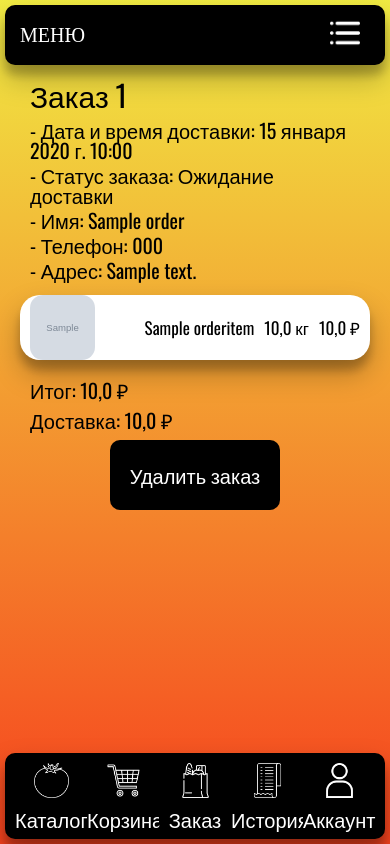
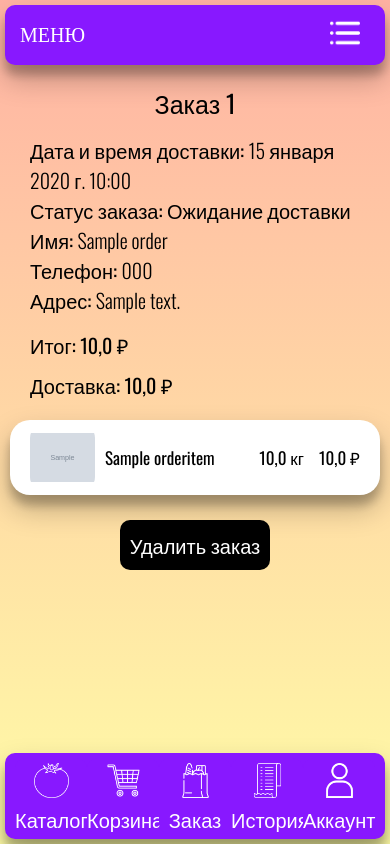
Before and after one commit to rvburov/OnlineStore, a Django app: page /orders/history_orders/ in a window 390 px wide. Run offline with Django 5.2, Linux system fonts and the light colour scheme; a user stored in the database is signed in; tables that the repository leaves empty hold one stand-in row (values such as "Sample post"); grey boxes marked "Sample" are stand-in pictures.

Commit message:
Added mobile version of the site

```diff
--- a/backend/catalog/templates/catalog/product_list.html
+++ b/backend/catalog/templates/catalog/product_list.html
@@ -66,7 +66,7 @@
     </section>
     <section class="product-cart-button">
         <a href="{% url 'cart:cart' %}">
-            <button>Перейти в корзину</button>
+            <button>Перейти в корзину 2345P</button>
         </a>
     </section>
 {% endblock %}
--- a/backend/orders/templates/orders/orders-history.html
+++ b/backend/orders/templates/orders/orders-history.html
@@ -15,30 +15,30 @@
             {% else %}
             <div class="list-order-history-products">
                 {% for order in history_orders %}
+                <p class="order-history-list-products">Заказ {{ order.id }}</p>
                     <div class="order-history-info">
-                        <h1>Заказ {{ order.id }}</h1>
-                        <p> - Дата и время доставки: {{ order.time }}</p>
-                        <p class="order-status"> - Статус заказа: {{ order.get_status_display }}</p>
-                        <p> - Имя: {{ order.name }}</p>
-                        <p> - Телефон: {{ order.phone }}</p>
-                        <p> - Адрес: {{ order.address }}</p>
-                    </div>
-                    <div class="order-history-list-products">
-                        {% for order_item in order.order_item.all %}
-                            <figure class="order-history-product">
-                                <img class="order-history-product-img" src="{{ order_item.product_image.url }}" alt="{{ order_item.product_name }}">
-                                <figcaption class="order-history-product-info">
-                                    <p>{{ order_item.product_name }}</p>
-                                    <p>{{ order_item.product_weight }} кг</p>
-                                    <p>{{ order_item.product_price }} <span>&#8381</span></p>
-                                </figcaption>
-                            </figure>
-                        {% endfor %}
+                        <p> Дата и время доставки: <span>{{ order.time }}</span></p>
+                        <p> Статус заказа: <span>{{ order.get_status_display }}</span></p>
+                        <p> Имя: <span>{{ order.name }}</span></p>
+                        <p> Телефон: <span>{{ order.phone }}</span></p>
+                        <p> Адрес: <span>{{ order.address }}</span></p>
                     </div>
                     <div class="order-history-total-price">
                         <p>Итог: {{ order.total_price }} <span>&#8381</span></p>
                         <p>Доставка: {{ order.delivery_price }} <span>&#8381</span></p>
                     </div>
+                    {% for order_item in order.order_item.all %}
+                        <figure class="order-history-product">
+                            <div class="order-history-product-item">
+                                <img class="order-history-product-img" src="{{ order_item.product_image.url }}" alt="{{ order_item.product_name }}">
+                                <p class="order-history-product-name">{{ order_item.product_name }}</p>
+                            </div>
+                            <figcaption class="order-history-product-info">
+                                <p>{{ order_item.product_weight }} кг</p>
+                                <p>{{ order_item.product_price }} <span>&#8381</span></p>
+                            </figcaption>
+                        </figure>
+                    {% endfor %}
                     {% if order.status == 'waiting' %}
                         <form action="{% url 'orders:orders_delete' order.id %}" method="post">
                             {% csrf_token %}
--- a/backend/orders/templates/orders/orders.html
+++ b/backend/orders/templates/orders/orders.html
@@ -11,9 +11,11 @@
             <p class="order-list-products">Список продуктов в заказе:</p>
             {% for cart in carts %}
                 <figure class="order-product">
-                    <img class="order-product-img" src="{{ cart.products.image.url }}" alt="{{ cart.products.name }}">
+                    <div class="order-product-item">
+                        <img class="order-product-img" src="{{ cart.products.image.url }}" alt="{{ cart.products.name }}">
+                        <p class="order-product-name">{{ cart.products.name }}</p>
+                    </div>
                     <figcaption class="order-product-info">
-                        <p>{{ cart.products.name }}</p>
                         <p>{{ cart.weight }} кг</p>
                         <p>{{ cart.price }} <span>&#8381</span></p>
                     </figcaption>
--- a/backend/static/css/desktop_version/base.css
+++ b/backend/static/css/desktop_version/base.css
@@ -8,7 +8,7 @@ html, body{
     height: 100%;
 }
 html{
-    background: linear-gradient(rgba(239, 233, 46, 0.9), rgba(245, 45, 5, 0.9));
+    background: linear-gradient(rgba(255, 170, 153, 0.9), rgba(255, 252, 157, 0.9));
     background-attachment: fixed;
 }
 body{
@@ -37,7 +37,7 @@ footer {
     display: flex;
     justify-content: space-between;
     align-items: center;
-    background-color: black;
+    background-color: rgb(136, 24, 255);
     border-radius: 10px;
     padding: 10px;
     box-shadow: 0 14px 28px rgba(0,0,0,0.25), 0 10px 10px rgba(0,0,0,0.22);
@@ -56,7 +56,7 @@ footer {
     border: none;
     padding: 10px 20px;
     color: white;
-    background-color: black;
+    background-color: rgb(136, 24, 255);
     cursor: pointer;
 }
 .navigation-btn:hover {
@@ -81,7 +81,7 @@ footer {
     color: white;
     padding: 30px 50px;
     line-height: 1.5;
-    border-radius: 5px 5px 0 0;
+    border-radius: 20px 20px 0 0;
     box-shadow: 0 14px 28px rgba(0,0,0,0.25), 0 10px 10px rgba(0,0,0,0.22);
 }
 .footer-content-item{
@@ -134,7 +134,7 @@ footer {
 
 /* Адаптив под мобильную версию */
 
-@media (max-width: 820px) {
+@media (max-width: 880px) {
     body{
         grid-template-rows: auto 1fr auto;
         grid-template-areas:
@@ -143,18 +143,14 @@ footer {
             "header";
         margin: 0 auto;
     }
-
-    /* Навигация */
-
     .navigation{
         display: flex;
         justify-content: center;
         align-items: center;
-        background-color: black;
         border-radius: 10px;
         padding: 0px;
+        margin: 5px;
         box-shadow: 0 14px 28px rgba(0,0,0,0.25), 0 10px 10px rgba(0,0,0,0.22);
-        margin: 5px 5px;
         position: fixed;
         z-index: 1000;
         bottom: 0;
@@ -174,7 +170,7 @@ footer {
         border: none;
         padding: 0px 0px;
         color: white;
-        background-color: black;
+        background-color: rgb(136, 24, 255);
         cursor: pointer;
         margin: 5px 0;
         width: 72px;
@@ -192,11 +188,10 @@ footer {
         margin-top: 5px;
     }
     /* Реквизиты и контакты */
-
     .footer-content{
-        background-color: black;
+        background-color: rgb(136, 24, 255);
         color: white;
-        margin: 5px 5px;
+        margin: 5px;
         line-height: 1.5;
         border-radius: 10px;
         box-shadow: 0 14px 28px rgba(0,0,0,0.25), 0 10px 10px rgba(0,0,0,0.22);
@@ -283,3 +278,10 @@ footer {
         display: none;
     }
 }
+@media (max-width: 370px) {
+    .navigation-btn{
+        font-size: 20px;
+        margin: 5px 0;
+        width: 65px;
+    }
+}
--- a/backend/static/css/desktop_version/orders-history.css
+++ b/backend/static/css/desktop_version/orders-history.css
@@ -4,57 +4,75 @@
     display: flex;
     flex-direction: column;
     align-items: center;
+    margin: 30px;
+}
+.order-history-list-products{
+    margin: 20px;
+    font-size: 30px;
 }
 .order-history-product{
     display: flex;
     justify-content: space-between;
-    align-items: center;
     margin: 10px;
-    width: 700px;
+    max-width: 800px;
+    width: 100%;
+    padding: 5px 20px;
     background-color: white;
     border-radius: 20px;
     box-shadow: 0 14px 28px rgba(0,0,0,0.25), 0 10px 10px rgba(0,0,0,0.22);
 }
-
+.order-history-product-item{
+    display: flex;
+    align-items: center;
+    justify-content: center;
+    gap: 10px;
+}
 .order-history-product-img{
-    margin-left: 20px;
     width: 100px;
     height: 100px;
     border-radius: 20%;
-    object-fit: cover;
+    object-fit: contain;
     box-sizing: border-box;
 }
-
+.order-history-product-name{
+    font-size: 24px;
+}
 .order-history-product-info{
     display: flex;
-    justify-content: space-between;
     align-items: center;
-    gap: 10px;
-    font-size: 24px;
-    margin-right: 50px;
+    font-size: 30px;
+    gap: 20px;
 }
 
 /* Стили данных заказа */
 
 .order-history-info{
-    width: 700px;
+    max-width: 800px;
+    width: 100%;
 }
 .order-history-info h1{
     font-size: 30px;
-    margin: 10px 10px;
+    margin-top: 20px;
+    margin-bottom: 20px;
 }
 .order-history-info p{
     font-size: 20px;
-    margin: 5px 10px;
+    line-height: 1.5;
 }
+.order-history-info span{
+    font-weight: 300;
+}
+
 
 /* Стили стоимоти заказа */
 .order-history-total-price{
-    width: 700px;
+    max-width: 800px;
+    width: 100%;
 }
 .order-history-total-price p{
-    font-size: 30px;
-    margin: 10px;
+    font-size: 20px;
+    margin-top: 20px;
+    margin-bottom: 20px;
 }
 
 /* Стиль кнопки удалить заказ */
@@ -66,6 +84,7 @@
     font-size: 30px;
     padding: 20px;
     border-radius: 10px;
+    margin-top: 20px;
     margin-bottom: 20px;
     cursor: pointer;
 }
@@ -101,38 +120,28 @@
     margin: 100px 0;
 }
 
-@media (max-width: 820px) {
+@media (max-width: 880px) {
+    .order-history-list-products{
+        font-size: 25px;
+    }
     .list-order-history-products{
         margin-top: 70px;
         margin-bottom: 100px;
     }
     .order-history-product{
-        margin: 10px;
-        width: 500px;
+        margin: 5px;
     }
     .order-history-product-img{
-        width: 80px;
-        height: 80px;
-        margin-left: 20px;
+        width: 100px;
+        height: 100px;
     }
 
     .order-history-product-info{
         font-size: 20px;
-        margin-right: 20px;
-    }
-    .order-history-info{
-        width: 500px;
-    }
-    .order-history-total-price{
-        width: 500px;
-    }
-    .order-history-total-price p{
-        font-size: 20px;
-        margin: 10px;
     }
     .order-delete{
         font-size: 20px;
-        padding: 20px;
+        padding: 10px;
         margin-bottom: 20px 0;
     }
     .order-history-registration{
@@ -141,53 +150,33 @@
     }
 }
 
-@media (max-width: 520px) {
-    .order-history-product{
-        width: 380px;
-    }
+@media (max-width: 620px) {
     .order-history-product-img{
         width: 70px;
         height: 70px;
-        margin-left: 10px;
     }
-
+    .order-history-product-name{
+        font-size: 20px;
+    }
     .order-history-product-info{
-        font-size: 17px;
-        margin-right: 10px;
-    }
-    .order-history-info{
-        width: 380px;
-    }
-    .order-history-total-price{
-        width: 380px;
-    }
-    .order-history-total-price p{
         font-size: 20px;
-        margin: 10px;
     }
     .order-history-logo{
         margin-top: 110px;
     }
 }
 
-@media (max-width: 415px) {
-    .order-history-product{
-        width: 350px;
-    }
+@media (max-width: 490px) {
     .order-history-product-img{
         width: 65px;
         height: 65px;
     }
-
+    .order-history-product-name{
+        font-size: 17px;
+    }
     .order-history-product-info{
         font-size: 17px;
-        margin-right: 10px;
-    }
-    .order-history-info{
-        width: 350px;
-    }
-    .order-history-total-price{
-        width: 350px;
+        gap: 15px;
     }
     .order-history-registration{
         margin: 300px 0;
```
Also changed, not shown: backend/cart/templates/cart/cart.html (+10 -6 lines), backend/static/css/desktop_version/cart.css (+54 -37 lines), backend/static/css/desktop_version/catalog.css (+24 -46 lines), backend/static/css/desktop_version/orders.css (+44 -85 lines).
